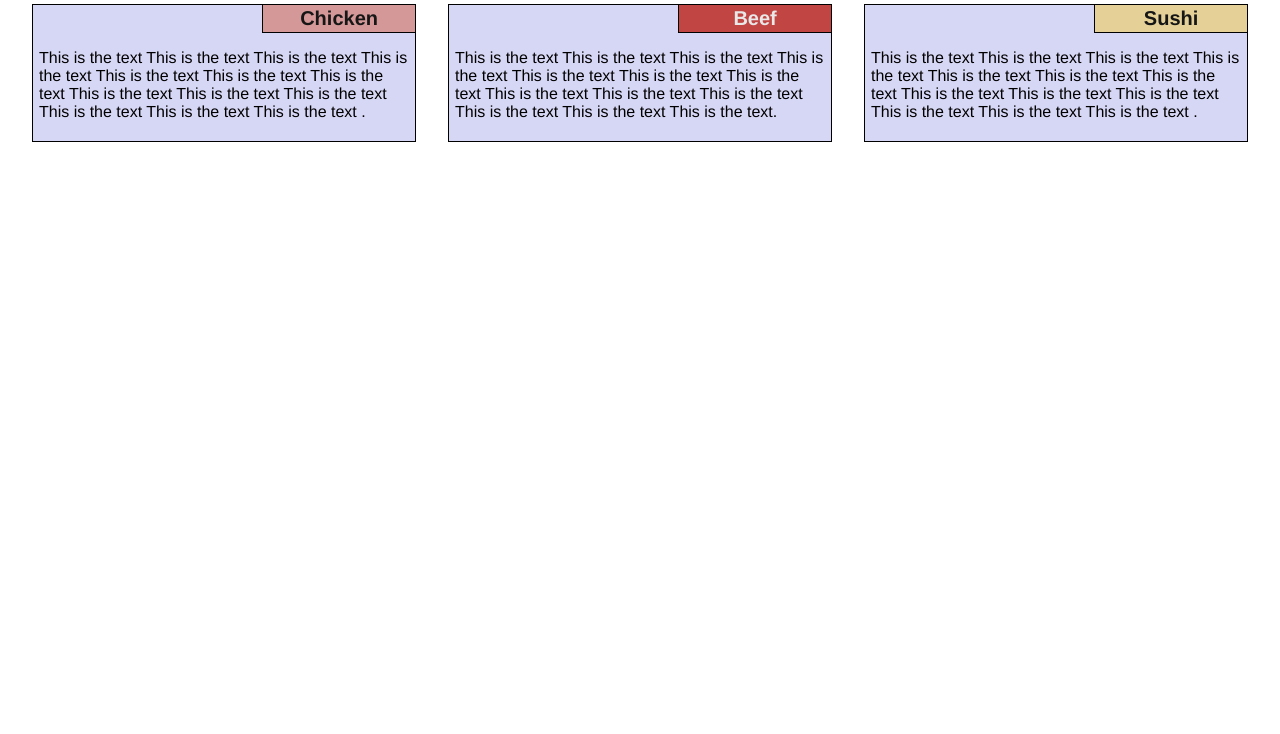
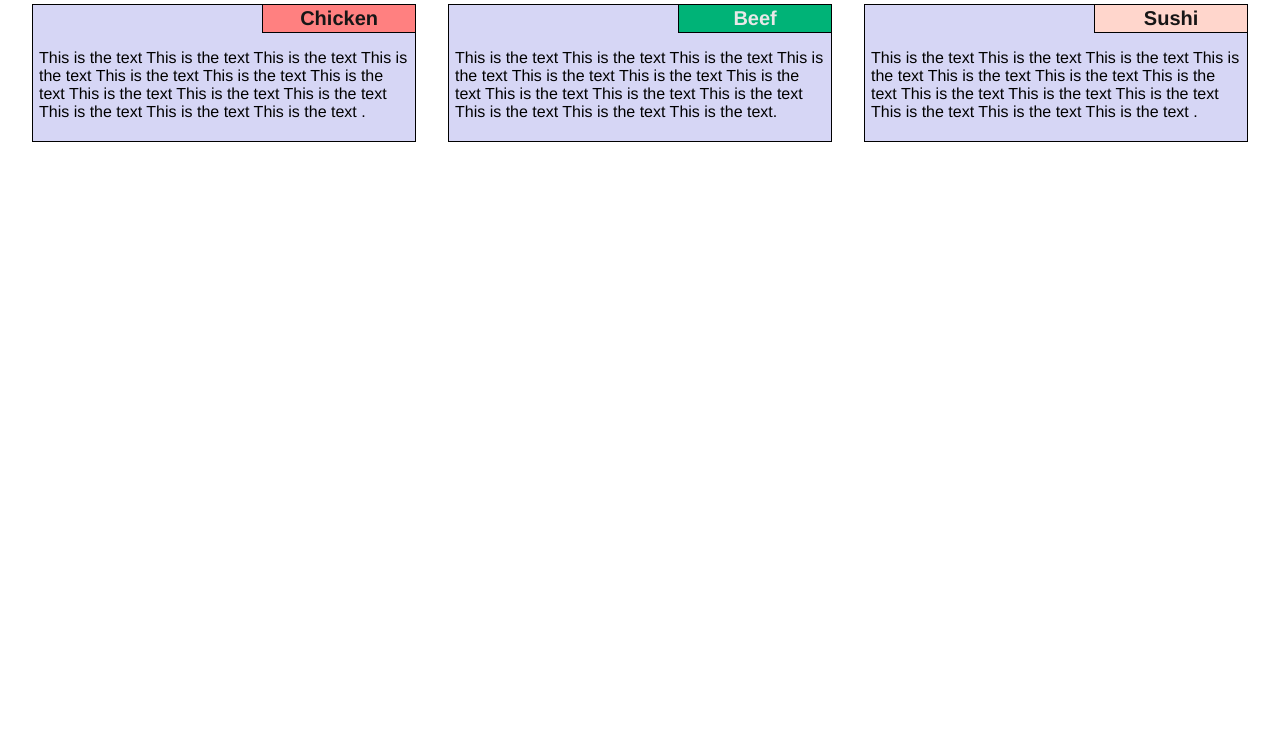
Before and after one commit to lanestoras/coursera-test, a plain HTML site: page site/index.html in a window 1280 px wide. Shown: the part 66-800 px from the top of the page. Drawn offline with Linux system fonts and the light colour scheme.

Commit message:
Update style.css

```diff
--- a/site/style.css
+++ b/site/style.css
@@ -35,17 +35,17 @@ section p {
 }
 
 #chicken h2 {
-    background-color: #d59898;
+    background-color: rgb(255, 128, 128);
     color: #161616;
 }
 
 #beef h2 {
-    background-color: #c14543;
+    background-color: rgb(0, 179, 119);
     color: #e8e8e8;
 }
 
 #sushi h2 {
-    background-color: #e5d198;
+    background-color:rgb(255, 214, 204);
     color: #161616;
 }
 
```
